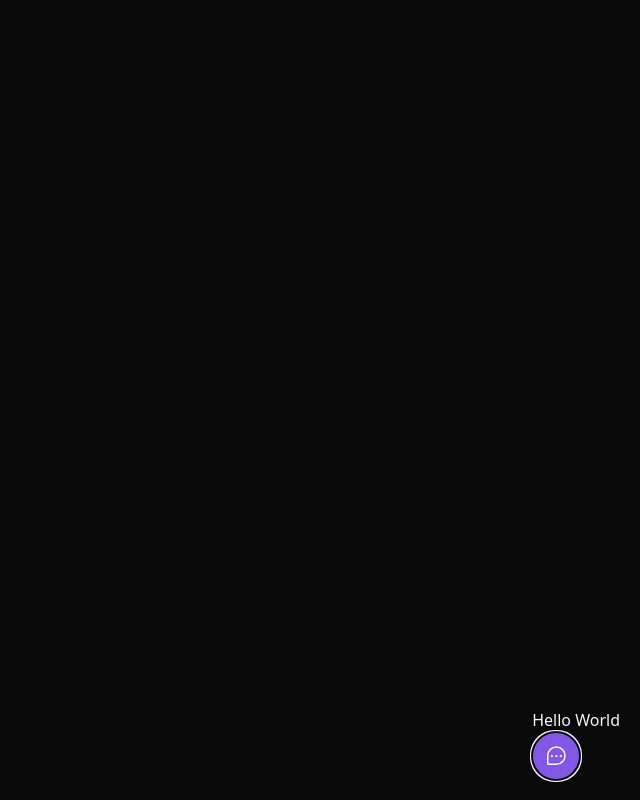
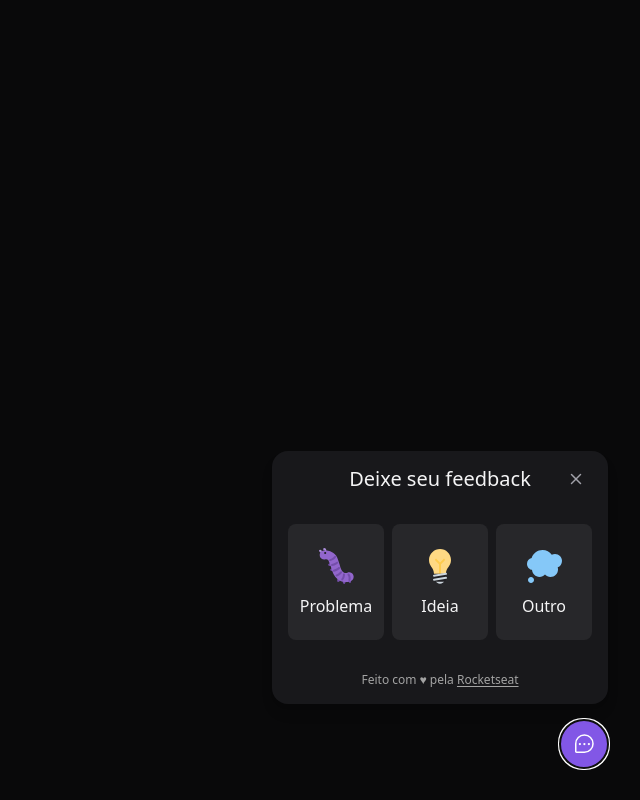
Before and after one commit to gustavotassi/nlw-return, a React (Vite) app: page / in a window 1280 px wide. Both pictures are taken after a click on the button "Feedback". Shown: the whole page, without its empty margins (640-1280 px from the left). Built offline with nearby package versions, Linux system fonts and the light colour scheme.

Commit message:
feat: add close button and widget form component

```diff
--- /dev/null
+++ b/src/components/CloseButton.tsx
@@ -0,0 +1,13 @@
+import { Popover } from '@headlessui/react';
+import { X } from 'phosphor-react';
+
+export function CloseButton() {
+  return (
+    <Popover.Button
+      className="top-5 right-6 absolute text-zinc-400 hover:text-zinc-100"
+      title="Fechar formulário de feedback"
+    >
+      <X weight="bold" className="w-4 h-4" />
+    </Popover.Button>
+  );
+}
--- a/src/components/Widget.tsx
+++ b/src/components/Widget.tsx
@@ -1,10 +1,13 @@
 import { Popover } from '@headlessui/react';
 import { ChatTeardropDots } from 'phosphor-react';
+import { WidgetForm } from './WidgetForm';
 
 export function Widget() {
   return (
-    <Popover className="absolute bottom-5 right-5">
-      <Popover.Panel>Hello World</Popover.Panel>
+    <Popover className="absolute bottom-4 right-4 md:bottom-8 md:right-8 flex flex-col items-end">
+      <Popover.Panel>
+        <WidgetForm />
+      </Popover.Panel>
 
       <Popover.Button className="bg-brand-500 rounded-full px-3 h-12 text-white flex items-center group">
         <ChatTeardropDots className="w-6 h-6" />
```
